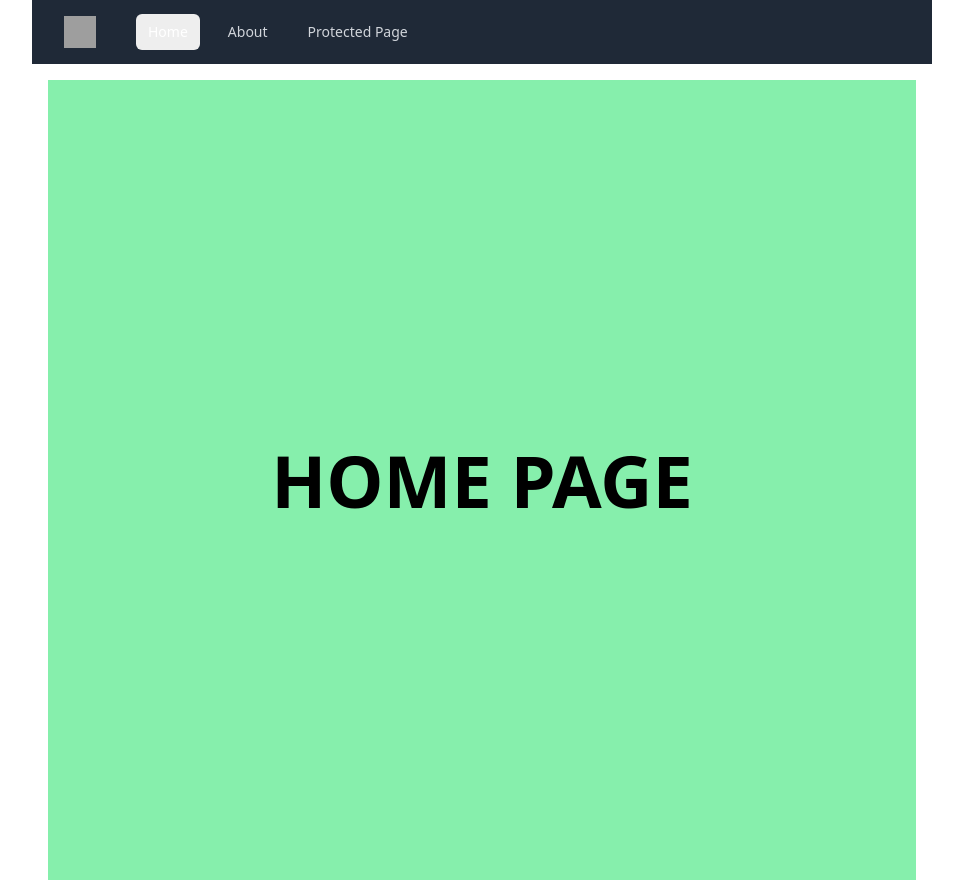
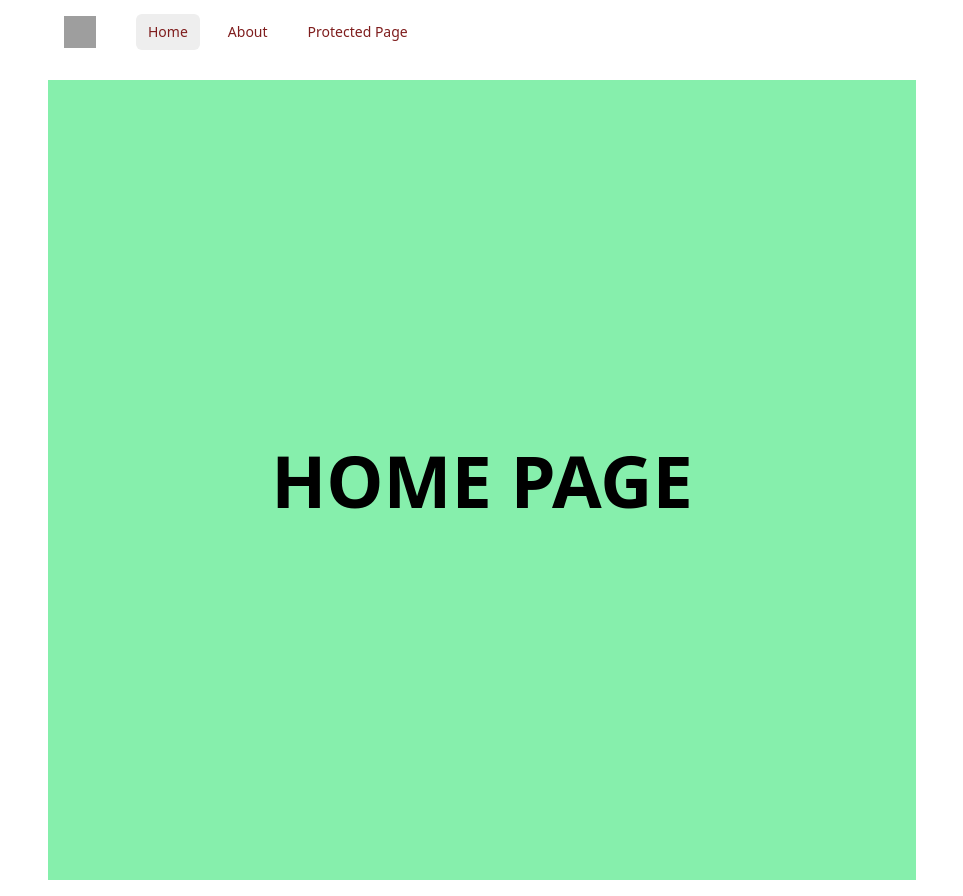
Before and after one commit to ericsfeed/react-router-magic-tailwind, a React (Create React App) app: page / in a window 1280 px wide. Shown: the whole page, without its empty margins (158-1121 px from the left). Built offline with nearby package versions, Linux system fonts and the light colour scheme; no server answers; grey boxes are pictures that could not be loaded; what magic-sdk would draw is missing.

Commit message:
fix colors; still ugly but not broken

```diff
--- a/src/components/Navigation.js
+++ b/src/components/Navigation.js
@@ -3,13 +3,13 @@ import { NavLink } from "react-router-dom";
 import { Transition } from "@headlessui/react";
 
 // This is adapted from an example on tailwindui.com
-// It was suitable because in our case we need the page contents to be visible even when the navbar is expanded
+// It is suitable because in our case we need the login page contents to be visible even when the navbar is expanded
 
 const Navigation = () => {
   const [isOpen, setIsOpen] = useState(false);
   return (
     <div>
-      <nav className="bg-gray-800">
+      <nav className="text-white">
         <div className="max-w-7xl mx-auto px-4 sm:px-6 lg:px-8">
           <div className="flex items-center justify-between h-16">
             <div className="flex items-center">
@@ -25,18 +25,18 @@ const Navigation = () => {
                   <NavLink
                     to="/"
                     end
-                    className=" hover:bg-gray-700 text-white px-3 py-2 rounded-md text-sm font-medium"
+                    className="text-red-900 bg-white-700 hover:bg-purple-300 px-3 py-2 rounded-md text-sm font-medium"
                   >
                     Home
                   </NavLink>
                   <NavLink
-                    className="text-gray-300 hover:bg-gray-700 hover:text-white px-3 py-2 rounded-md text-sm font-medium"
+                    className="text-red-900 hover:bg-purple-300 hover:text-white px-3 py-2 rounded-md text-sm font-medium"
                     to="/about"
                   >
                     About
                   </NavLink>
                   <NavLink
-                    className="text-gray-300 hover:bg-gray-700 hover:text-white px-3 py-2 rounded-md text-sm font-medium"
+                    className="text-red-900 hover:bg-purple-300 hover:text-white px-3 py-2 rounded-md text-sm font-medium"
                     to="/protected"
                   >
                     Protected Page
@@ -48,7 +48,7 @@ const Navigation = () => {
               <button
                 onClick={() => setIsOpen(!isOpen)}
                 type="button"
-                className="bg-gray-900 inline-flex items-center justify-center p-2 rounded-md text-gray-400 hover:text-white hover:bg-gray-800 focus:outline-none focus:ring-2 focus:ring-offset-2 focus:ring-offset-gray-800 focus:ring-white"
+                className="bg-red-900 inline-flex items-center justify-center p-2 rounded-md text-gray-400 hover:text-white hover:bg-purple-300 focus:outline-none focus:ring-2 focus:ring-offset-2 focus:ring-offset-gray-800 focus:ring-white"
                 aria-controls="mobile-menu"
                 aria-expanded="false"
               >
@@ -106,20 +106,20 @@ const Navigation = () => {
                 <NavLink
                   to="/"
                   end
-                  className="hover:bg-gray-600 text-white block px-3 py-2 rounded-md text-base font-medium"
+                  className="hover:bg-purple-300 text-red-900 block px-3 py-2 rounded-md text-base font-medium"
                 >
                   Home
                 </NavLink>
 
                 <NavLink
-                  className="text-gray-300 hover:bg-gray-600 hover:text-white block px-3 py-2 rounded-md text-base font-medium"
+                  className="text-red-900 hover:bg-purple-300 hover:text-white block px-3 py-2 rounded-md text-base font-medium"
                   to="/about"
                 >
                   About
                 </NavLink>
 
                 <NavLink
-                  className="text-gray-300 hover:bg-gray-600 hover:text-white block px-3 py-2 rounded-md text-base font-medium"
+                  className="text-red-900 hover:bg-purple-300 hover:text-white block px-3 py-2 rounded-md text-base font-medium"
                   to="/protected"
                 >
                   Protected Page
```
